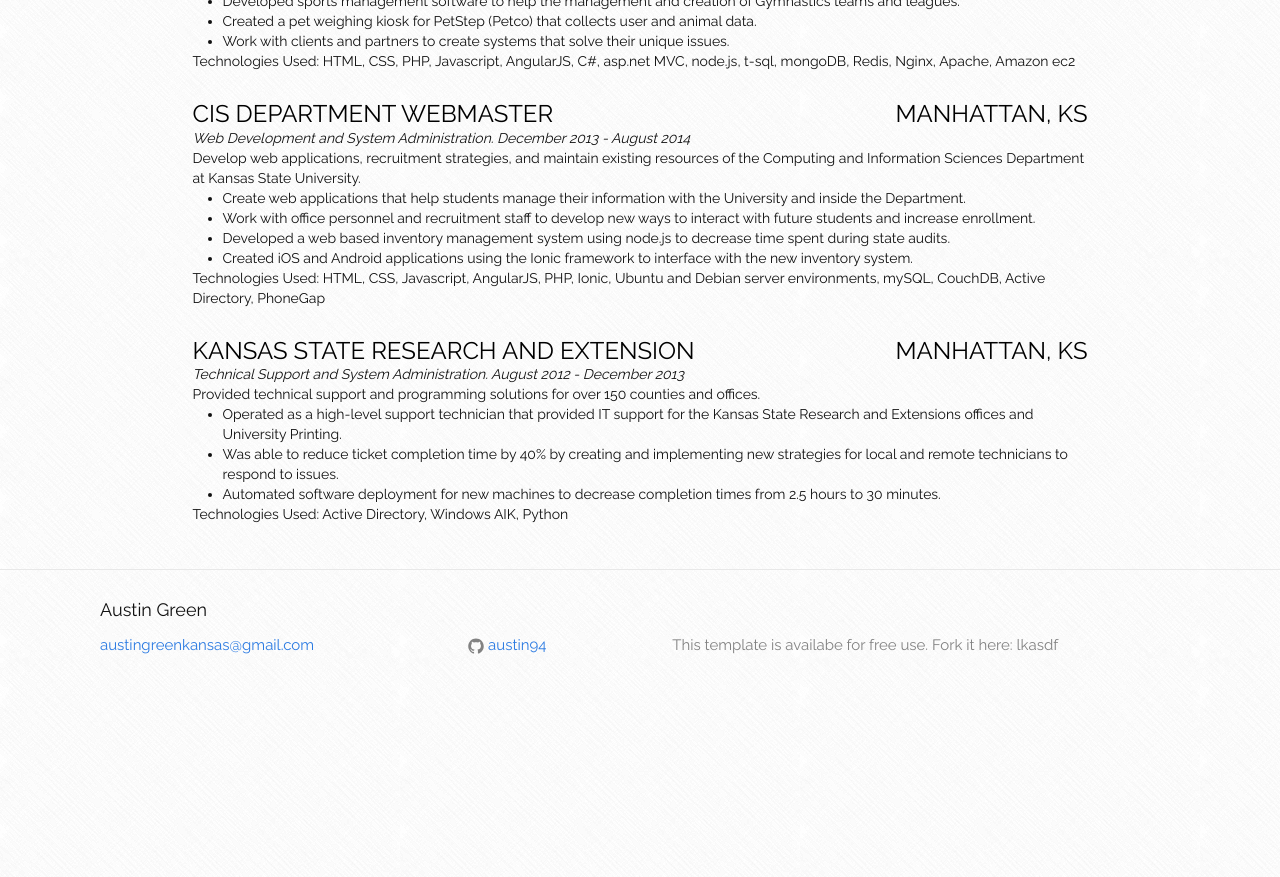
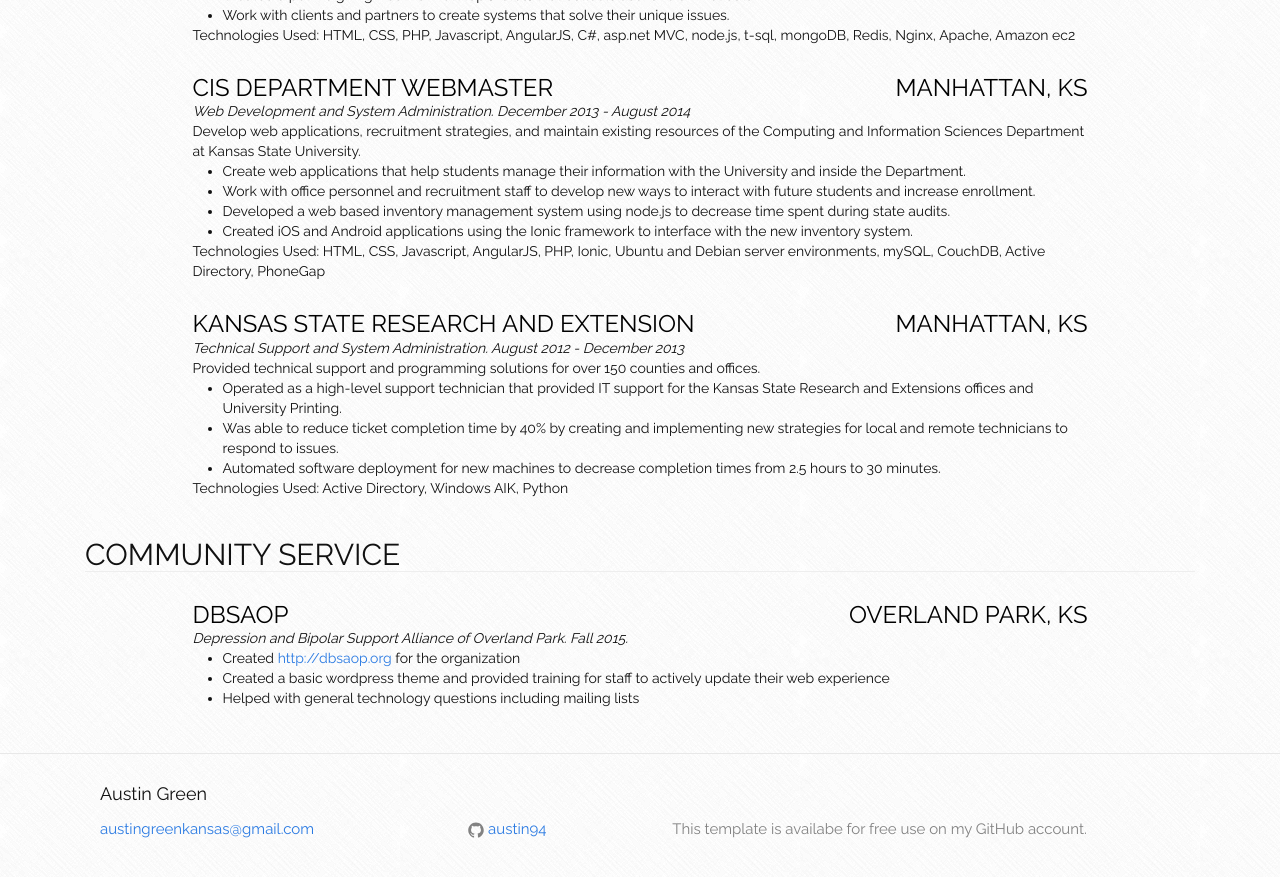
Before and after one commit to trevorbroz/resume-builder, a Jekyll site: the page built from index.html, in a window 1280 px wide and 900 px high, scrolled down 1342 px. Shown: the top 877 px of the window. Built offline with Jekyll 4.4.1, drawn with Linux system fonts in a browser that asks for light colours; before the commit the page ends 2058 px from its top, so only the background shows below that; some of the changed text lies outside the part shown.

Commit message:
Added community service feature

```diff
--- a/_config.yml
+++ b/_config.yml
@@ -9,7 +9,7 @@
 title: Austin Green
 email: austingreenkansas@gmail.com
 description: >
-  This template is availabe for free use.  Fork it here: lkasdf
+  This template is availabe for free use on my GitHub account.
 baseurl: ""
 url:
 github_username:  austin94
--- /dev/null
+++ b/_data/communityService.json
@@ -0,0 +1,19 @@
+[
+  {
+    "name": "DBSAOP",
+    "url": "http://dbsaop.org/",
+    "location": "Overland Park, KS",
+    "subText": "Depression and Bipolar Support Alliance of Overland Park. Fall 2015.",
+    "involvement": [
+      {
+        "description": "Created <a href='http://dbsaop.org/'>http://dbsaop.org</a> for the organization"
+      },
+      {
+        "description": "Created a basic wordpress theme and provided training for staff to actively update their web experience"
+      },
+      {
+        "description": "Helped with general technology questions including mailing lists"
+      }
+    ]
+  }
+]
--- a/_includes/head.html
+++ b/_includes/head.html
@@ -12,6 +12,6 @@
 
     <!-- Styling -->
     <link rel="stylesheet" href="{{ '/css/main.css' | prepend: site.baseurl }}">
-    <link href='http://fonts.googleapis.com/css?family=Raleway' rel='stylesheet' type='text/css'>
+    <link href='https://fonts.googleapis.com/css?family=Raleway' rel='stylesheet' type='text/css'>
     <link rel="canonical" href="{{ page.url | replace:'index.html','' | prepend: site.baseurl | prepend: site.url }}">
 </head>
--- a/index.html
+++ b/index.html
@@ -11,24 +11,18 @@
             <img src="/images/profile.png" class="img-circle resume-avatar"/>
         </div>
         <div class="col-sm-9">
-            <h2>Austin Green</h2>
-            <p>I am currently a Senior at Kansas State University.  I will be graduation in the Spring of 2016 with a
-                Bachelors of Engineering in Software Engineering with a minor in Business.  I enjoy finding unique
-                solutions to common problems with an emphasis on scalable web and mobile.</p>
+            <h2>{{ site.data.introduction.name }}</h2>
+            <p>{{ site.data.introduction.description }}</p>
+
             <a href="mailto:austingreenkansas@gmail.com"><span class="text-muted">austingreenkansas@gmail.com</span></a> |
             <a href="https://github.com/austin94" target="_blank"><span class="text-muted">https://github.com/austin94</span></a>
-            <div style="margin-top:15px;"></div>
-            <a href="https://docs.google.com/document/d/1RcsPKvl1aqt0D9PemD3djomCS1a_CcG8qDh3pkD3cDs/edit?usp=sharing" target="_blank">
-                <button class="btn resume-drive-button">
-                    <span aria-hidden="true" class="social_googledrive"></span> GOOGLE DOC RESUME
-                </button>
-            </a>
         </div>
     </div>
     <!-- End Introduction -->
     <!-- Education -->
+    {% if site.data.education %}
         <div class="row header">
-        <h2 class="header-name">EDUCATION</h2>
+            <h2 class="header-name">Education</h2>
             <hr class="header-bar"/>
         </div>
         {% for education in site.data.education %}
@@ -57,10 +51,12 @@
             </div>
         </div>
         {% endfor %}
+    {% endif %}
     <!-- End Education -->
     <!-- Work Experience -->
+    {% if site.data.workExperience %}
         <div class="row header">
-        <h2 class="header-name">WORK EXPERIENCE</h2>
+            <h2 class="header-name">Work Experience</h2>
             <hr class="header-bar"/>
         </div>
         {% for work in site.data.workExperience %}
@@ -91,5 +87,40 @@
             </div>
         </div>
         {% endfor %}
+    {% endif %}
     <!-- End Work Experience -->
+    <!-- Community Service -->
+    {% if site.data.communityService %}
+        <div class="row header">
+            <h2 class="header-name">Community Service</h2>
+            <hr class="header-bar"/>
         </div>
+        {% for cs in site.data.communityService %}
+        <div class="row">
+            <div class="col-lg-10 col-lg-offset-1">
+                <div class="row item">
+                    <div class="col-xs-7">
+                        <a href="{{ cs.url }}" target="_blank">
+                            <h3 class="text-uppercase">{{ cs.name }}</h3>
+                        </a>
+                    </div>
+                    <div class="col-xs-5 text-right">
+                        <a href="https://www.google.com/maps/place/{{ cs.location }}" target="_blank">
+                            <h3 class="text-uppercase">{{ cs.location }}</h3>
+                        </a>
+                    </div>
+                </div>
+            </div>
+            <div class="col-lg-10 col-lg-offset-1">
+                <p class="subtext">{{ cs.subText}}</p>
+                <ul>
+                    {% for involvement in cs.involvement %}
+                    <li>{{ involvement.description }}</li>
+                    {% endfor %}
+                </ul>
+            </div>
+        </div>
+        {% endfor %}
+    {% endif %}
+    <!-- End Community Service -->
+</div>
```
Also changed, not shown: _data/introduction.json (added, +14 -0 lines). Lines whose indentation alone changed are shown as unchanged.
